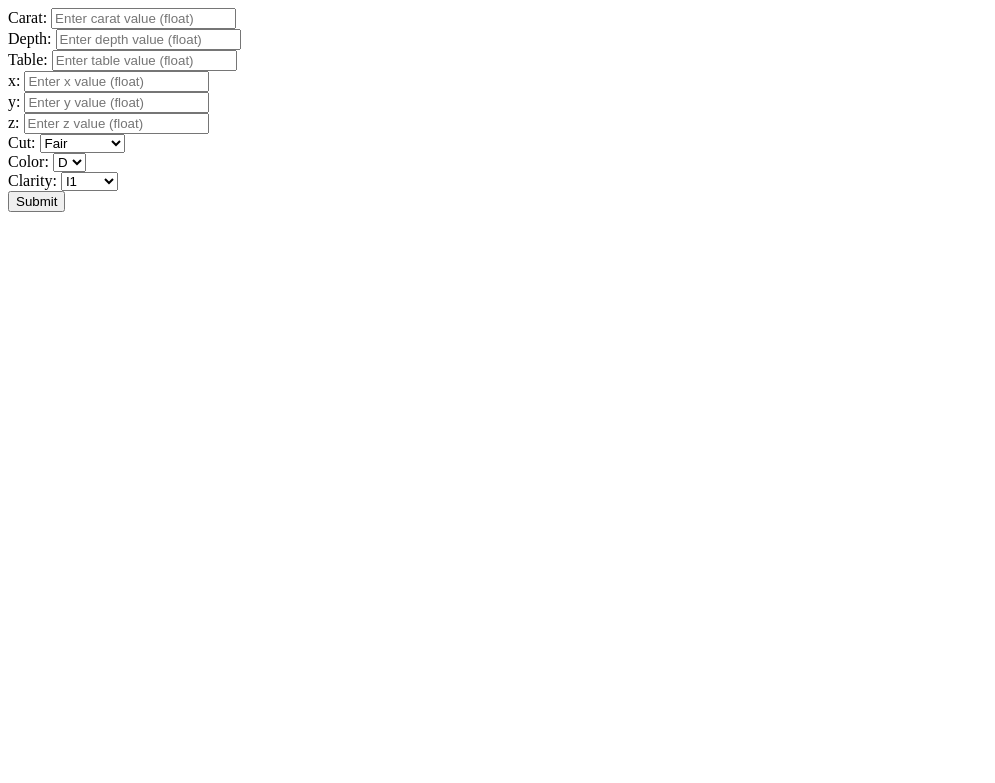
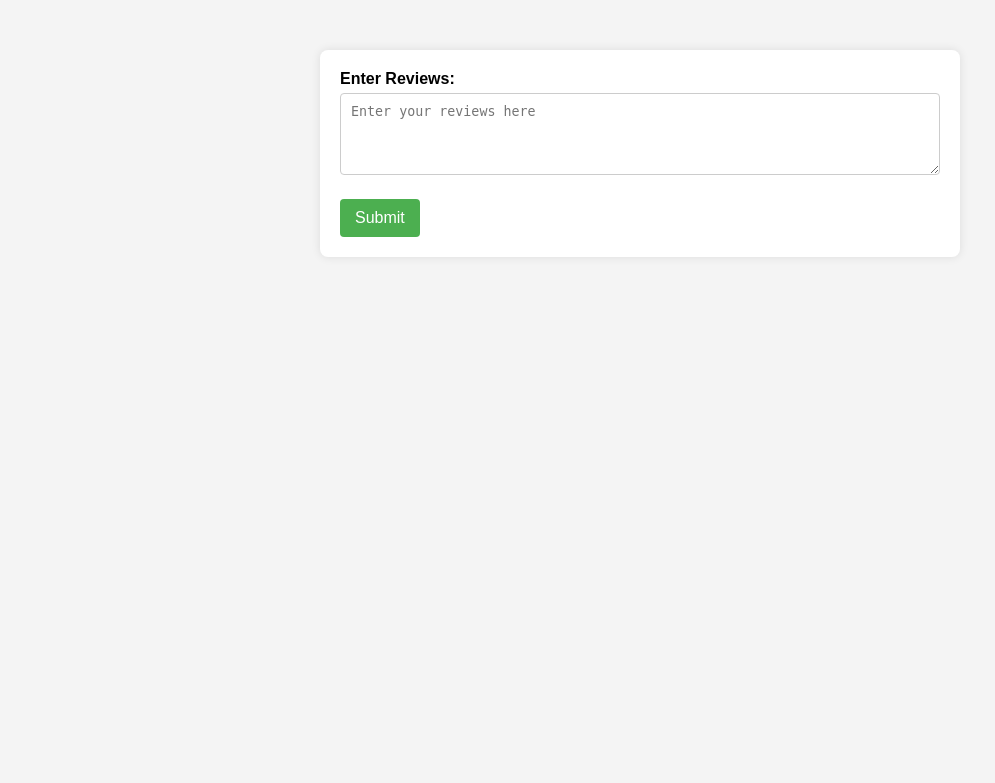
Before and after one commit to VishaLPatiL9029/NLP---Hotel-review-sentiment-analysis-, a Flask app: page /predict in a window 1280 px wide. Shown: the top 783 px of the page, without its empty margins (0-995 px from the left). Run offline with Flask 3, Linux system fonts and the light colour scheme.

Commit message:
new update

```diff
--- a/app.py
+++ b/app.py
@@ -1,4 +1,5 @@
 from flask import Flask, request, render_template, jsonify
+from src.pipeline.prediction_pipeline import CustomData,PredictPipeline
 
 
 
@@ -15,11 +16,14 @@ def predict_datapoint():
     if request.method == 'GET':
         return render_template('form.html')
     else:
-
-
+        data = CustomData(Description = request.form.get('Description'))
+        final_new_data=data.get_data_as_dataframe()
+        predict_pipeline=PredictPipeline()
+        pred=predict_pipeline.predict(final_new_data)
+        results=round(pred[0],2)
         return render_template('result.html', final_result = results)
 
 
 
 if __name__ == "__main__":
-    app.run(host =  '0.0.0.0', debug = True)
+    app.run(host =  '0.0.0.0', debug = False)
--- a/src/utils.py
+++ b/src/utils.py
@@ -30,7 +30,7 @@ def evaluate_model(x_train, x_test, y_train, y_test, model):
         raise CustomException(e, sys)
 
 
-def load_object(filt_path):
+def load_object(file_path):
     try:
         with open(file_path, 'rb') as file_obj:
             return pickle.load(file_obj)
--- a/templates/form.html
+++ b/templates/form.html
@@ -1,76 +1,20 @@
-<html>
+<!DOCTYPE html>
+<html lang="en">
+<head>
+    <meta charset="UTF-8">
+    <meta name="viewport" content="width=device-width, initial-scale=1.0">
+    <title>Review Prediction</title>
+    <link rel="stylesheet" type="text/css" href="styles.css">
+</head>
 <body>
-<form action="{{url_for('predict_datapoint')}}" method="POST">
-    <div class="form-group">
-        <label for="carat">Carat:</label>
-        <input type="text" id="carat" name="carat" placeholder="Enter carat value (float)">
-    </div>
+    <form action="{{url_for('predict_review')}}" method="POST">
+        <div class="form-group">
+            <label for="reviews">Enter Reviews:</label>
+            <textarea id="reviews" name="reviews" placeholder="Enter your reviews here" rows="4" cols="50"></textarea>
+        </div>
 
-    <div class="form-group">
-        <label for="depth">Depth:</label>
-        <input type="text" id="depth" name="depth" placeholder="Enter depth value (float)">
-    </div>
-
-    <div class="form-group">
-        <label for="table">Table:</label>
-        <input type="text" id="table" name="table" placeholder="Enter table value (float)">
-    </div>
-
-    <div class="form-group">
-        <label for="x">x:</label>
-        <input type="text" id="x" name="x" placeholder="Enter x value (float)">
-    </div>
-
-    <div class="form-group">
-        <label for="y">y:</label>
-        <input type="text" id="y" name="y" placeholder="Enter y value (float)">
-    </div>
-
-    <div class="form-group">
-        <label for="z">z:</label>
-        <input type="text" id="z" name="z" placeholder="Enter z value (float)">
-    </div>
-
-<div class="form-group">
-  <label for="cut">Cut:</label>
-  <select id="cut" name="cut">
-    <option value="Fair">Fair</option>
-    <option value="Good">Good</option>
-    <option value="Very Good">Very Good</option>
-    <option value="Premium">Premium</option>
-    <option value="Ideal">Ideal</option>
-  </select>
-</div>
-
-<div class="form-group">
-  <label for="color">Color:</label>
-  <select id="color" name="color">
-    <option value="D">D</option>
-    <option value="E">E</option>
-    <option value="F">F</option>
-    <option value="G">G</option>
-    <option value="H">H</option>
-    <option value="I">I</option>
-    <option value="J">J</option>
-  </select>
-</div>
-
-<div class="form-group">
-  <label for="clarity">Clarity:</label>
-  <select id="clarity" name="clarity">
-    <option value="I1">I1</option>
-    <option value="SI2">SI2</option>
-    <option value="SI1">SI1</option>
-    <option value="VS2">VS2</option>
-    <option value="VS1">VS1</option>
-    <option value="VVS2">VVS2</option>
-    <option value="VVS1">VVS1</option>
-    <option value="IF">IF</option>
-  </select>
-</div>
-
-<div style="clear:both;"></div>
-  <input type="submit" value="Submit">
-</form>
+        <div style="clear:both;"></div>
+        <input type="submit" value="Submit">
+    </form>
 </body>
 </html>
--- /dev/null
+++ b/templates/styles.css
@@ -0,0 +1,60 @@
+body {
+    font-family: 'Arial', sans-serif;
+    background-color: #f4f4f4;
+    margin: 0;
+    padding: 0;
+}
+
+form {
+    max-width: 600px;
+    margin: 50px auto;
+    background-color: #fff;
+    padding: 20px;
+    border-radius: 8px;
+    box-shadow: 0 0 10px rgba(0, 0, 0, 0.1);
+}
+
+.form-group {
+    margin-bottom: 20px;
+}
+
+label {
+    display: block;
+    font-weight: bold;
+    margin-bottom: 5px;
+}
+
+textarea {
+    width: 100%;
+    padding: 10px;
+    border: 1px solid #ccc;
+    border-radius: 4px;
+    box-sizing: border-box;
+}
+
+input[type="submit"] {
+    background-color: #4CAF50;
+    color: #fff;
+    padding: 10px 15px;
+    border: none;
+    border-radius: 4px;
+    cursor: pointer;
+    font-size: 16px;
+}
+
+input[type="submit"]:hover {
+    background-color: #45a049;
+}
+
+/* Optional: Add some styling for better readability */
+h1 {
+    text-align: center;
+    color: #333;
+}
+
+/* Optional: Style form for smaller screens */
+@media screen and (max-width: 600px) {
+    form {
+        margin: 20px;
+    }
+}
```
Also changed, not shown: src/pipeline/prediction_pipeline.py (+49 -36 lines), templates/index.html (+50 -2 lines), templates/recommend.html (added, +58 -0 lines), 1 other file.
